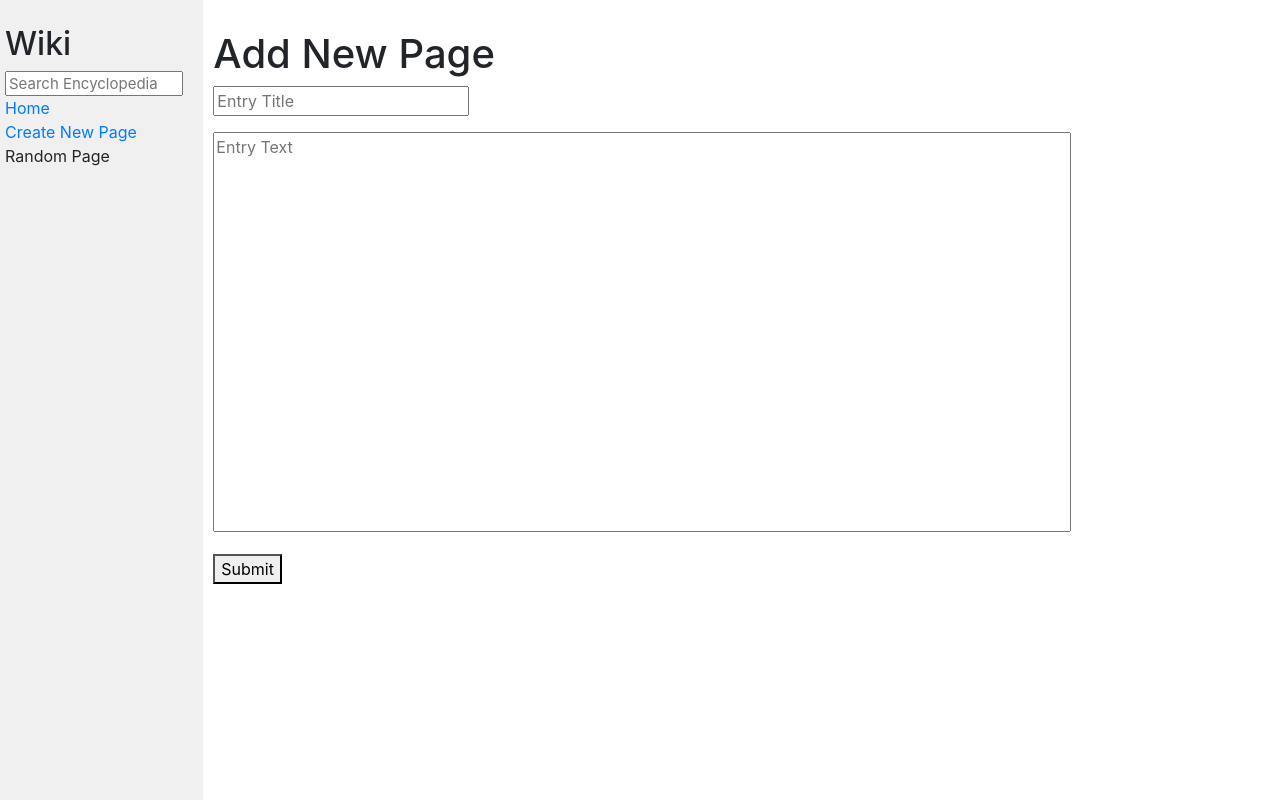
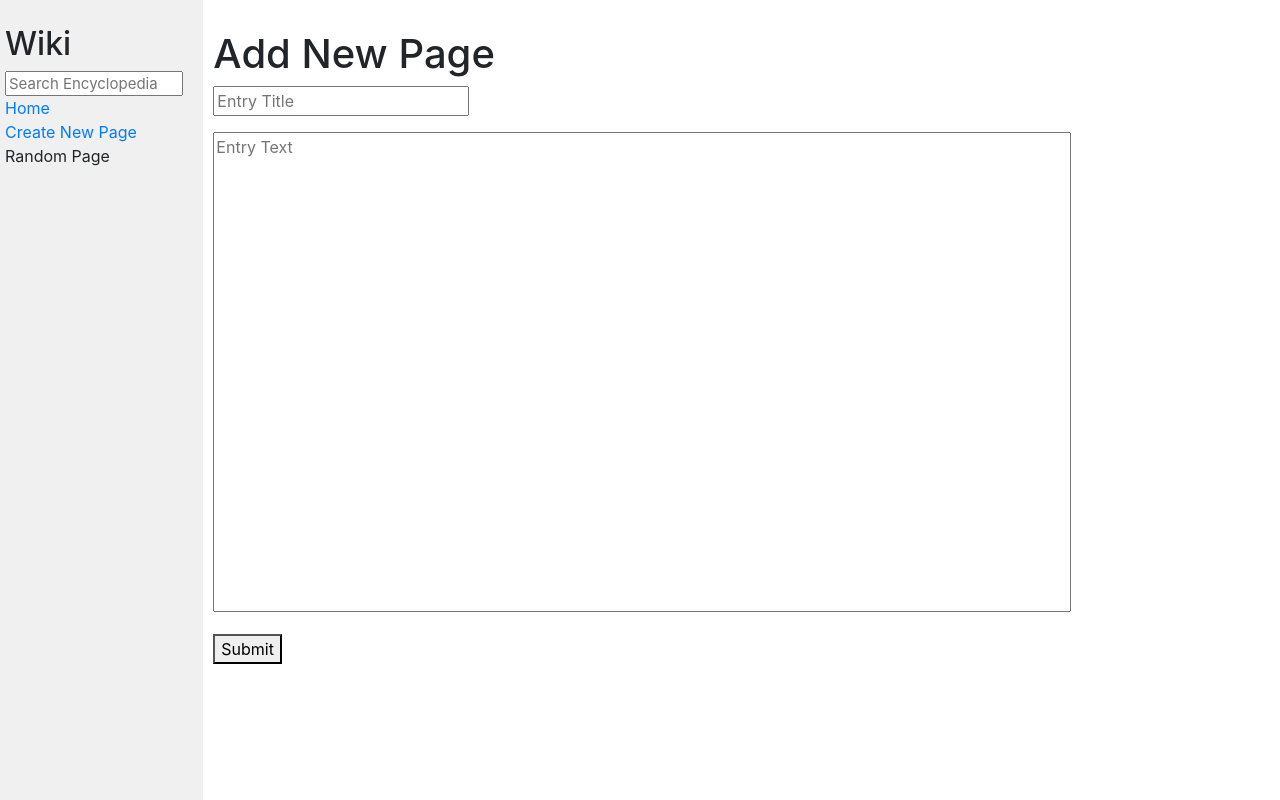
Before and after one commit to mdivana/cs50web_p1, a Django app: page /newpage/ in a window 1280 px wide. Run offline with Django 3.2, Linux system fonts and the light colour scheme; some libraries are stand-ins or nearby versions.

```diff
--- a/encyclopedia/templates/encyclopedia/newpage.html
+++ b/encyclopedia/templates/encyclopedia/newpage.html
@@ -12,7 +12,7 @@
             <input placeholder="Entry Title" type="text" name="title">
         </div>
         <div class="form-group">
-            <textarea placeholder="Entry Text" name="text"></textarea>
+            <textarea style="height: 60vh;" placeholder="Entry Text" name="text"></textarea>
         </div>
         <button type="submit">Submit</button>
     </form>
```
